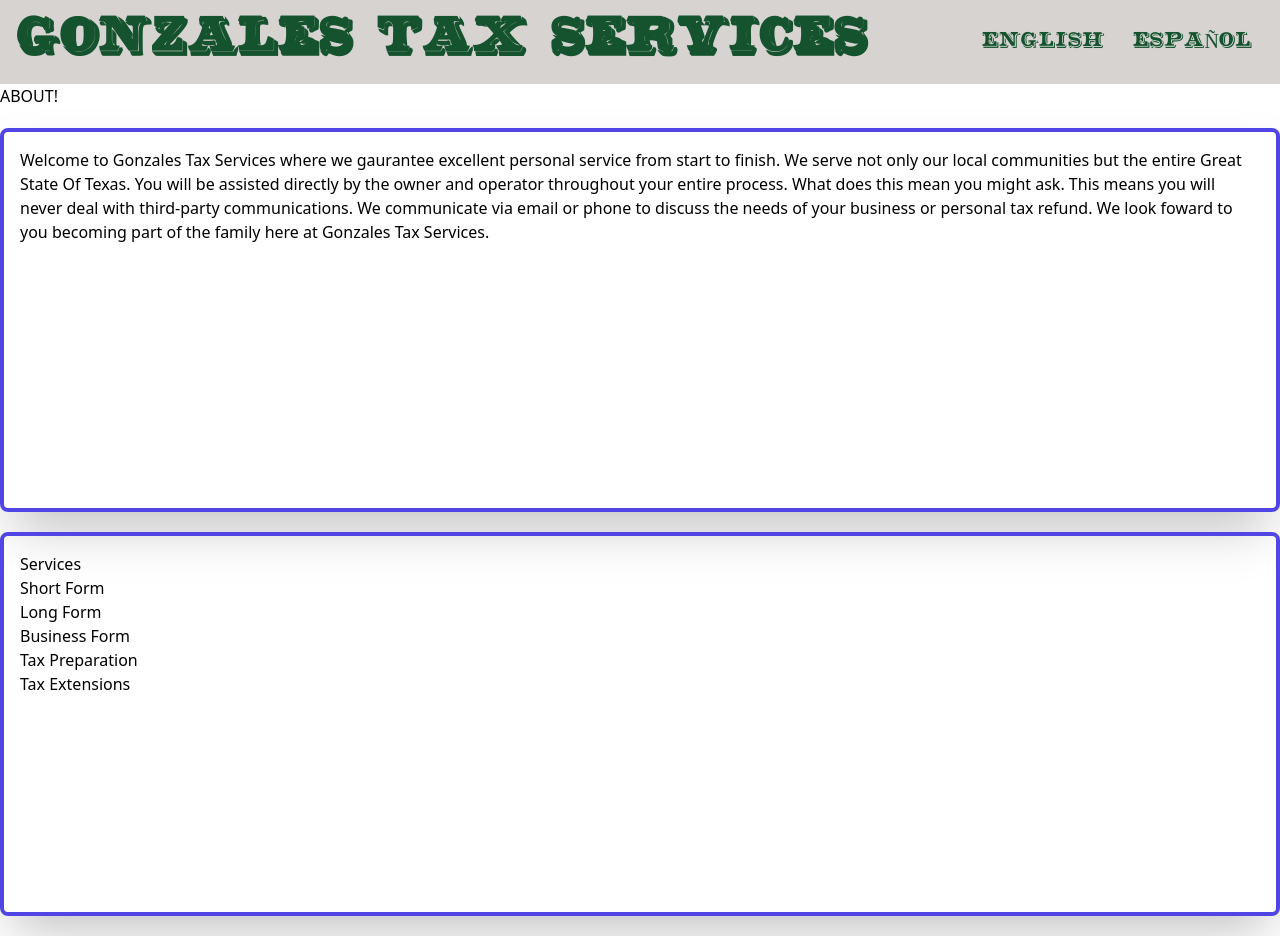
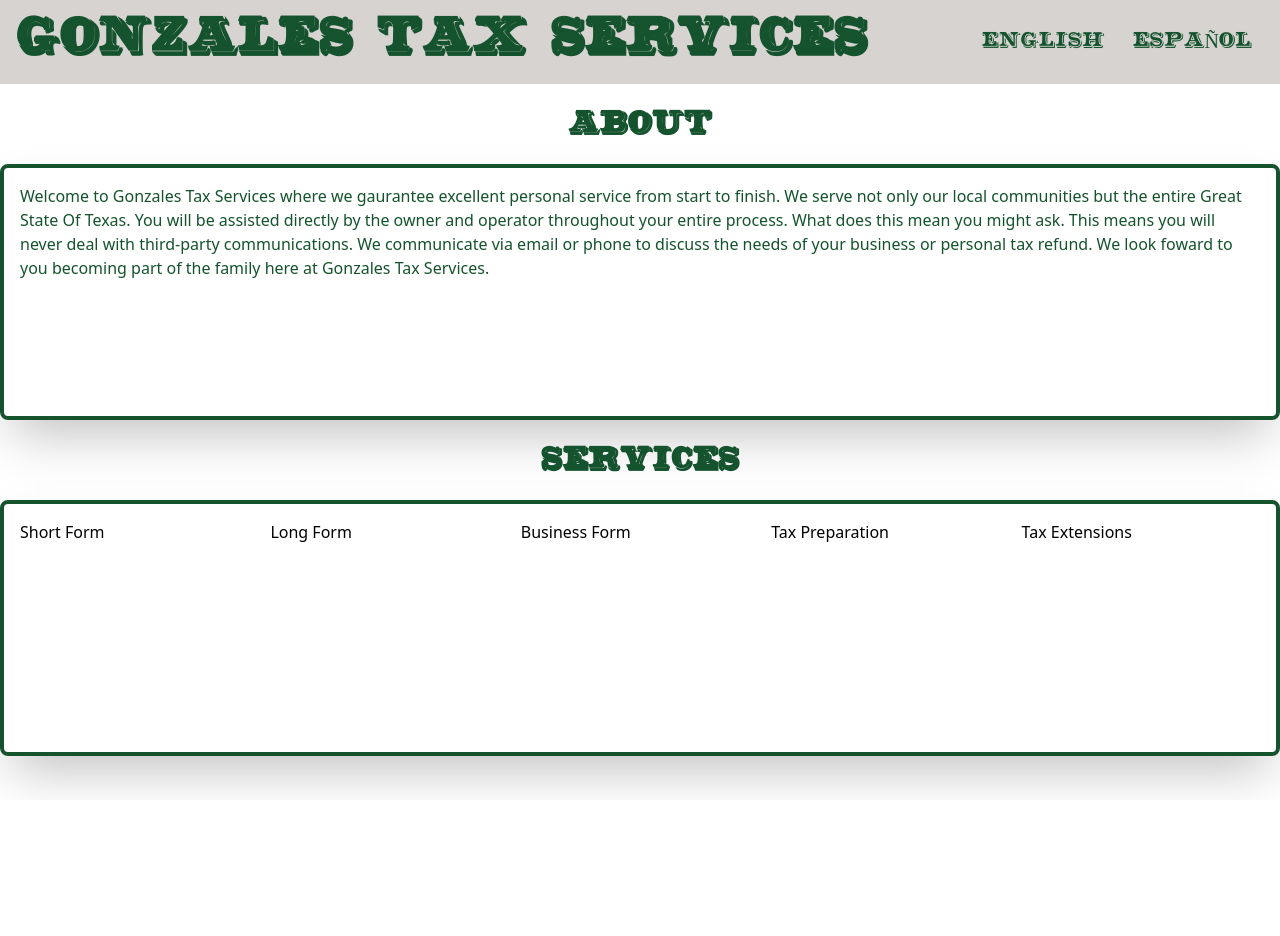
Before and after one commit to EmilioBenavides/Gonzales-Services, a website: page src/index.html in a window 1280 px wide. After the commit the page ends 800 px from the top, so only its background shows below. Drawn offline with Linux system fonts and the light colour scheme.

Commit message:
Added columns in a grid for services section

```diff
--- a/src/index.html
+++ b/src/index.html
@@ -23,8 +23,8 @@
     </header>
 
     <main>
-        <div class="container mx-auto flex flex-row justify-between items-center"><h1>ABOUT!</h1></div>
-        <div class="container mx-auto my-5 p-4 h-96 border-solid border-4 border-indigo-600 shadow-2xl rounded-lg">
+        <div class="text-center mt-6 text-3xl text-green-900 font-bold navfont"><h1>ABOUT</h1></div>
+        <div class="container mx-auto my-5 p-4 h-64 border-solid border-4 border-green-900 shadow-2xl rounded-lg text-green-900">
         <div>
 
             <p>
@@ -40,9 +40,10 @@
             </div>
         </div>
 
-        <div class="container mx-auto my-5 p-4 h-96 border-solid border-4 border-indigo-600 shadow-2xl rounded-lg">
-            <div>
-                <h1>Services</h1>
+        <div class="text-center mt-6 text-3xl text-green-900 font-bold navfont"><h1>SERVICES</h1></div>
+
+        <div class="container mx-auto my-5 p-4 h-64 border-solid border-4 border-green-900 shadow-2xl rounded-lg">
+            <div class="grid grid-cols-5 gap-3">
                 <p>
                     Short Form
                 </p>
```
Also changed, not shown: dist/output.css.
